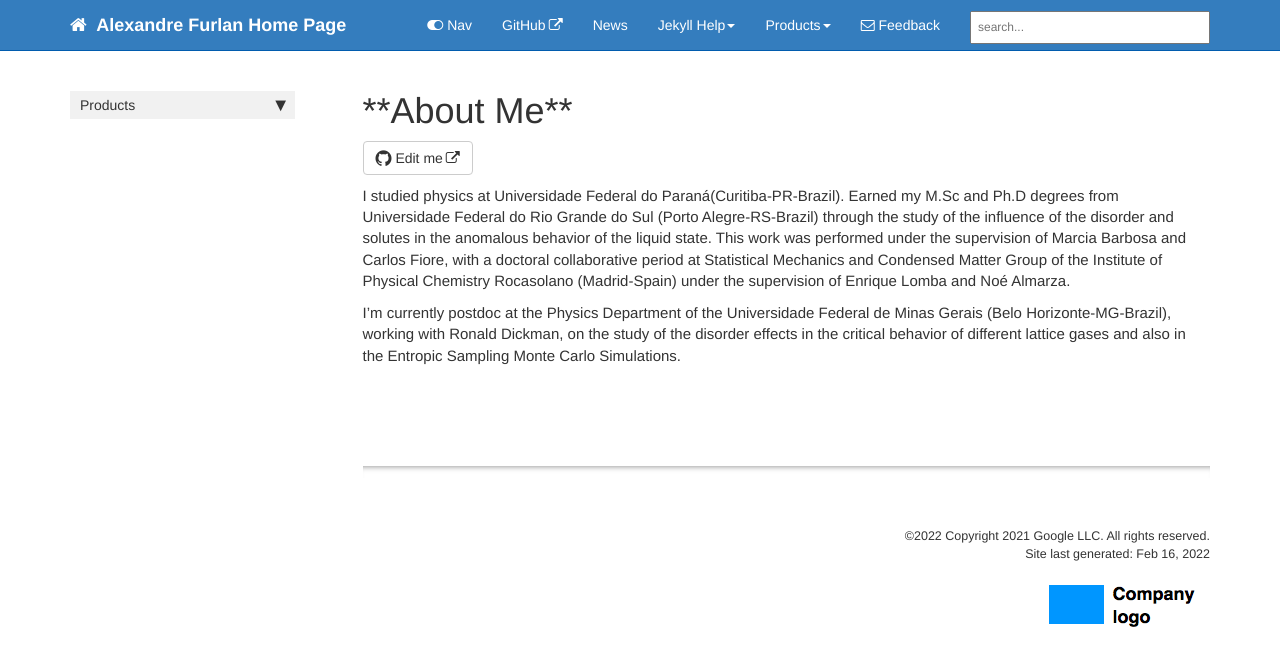
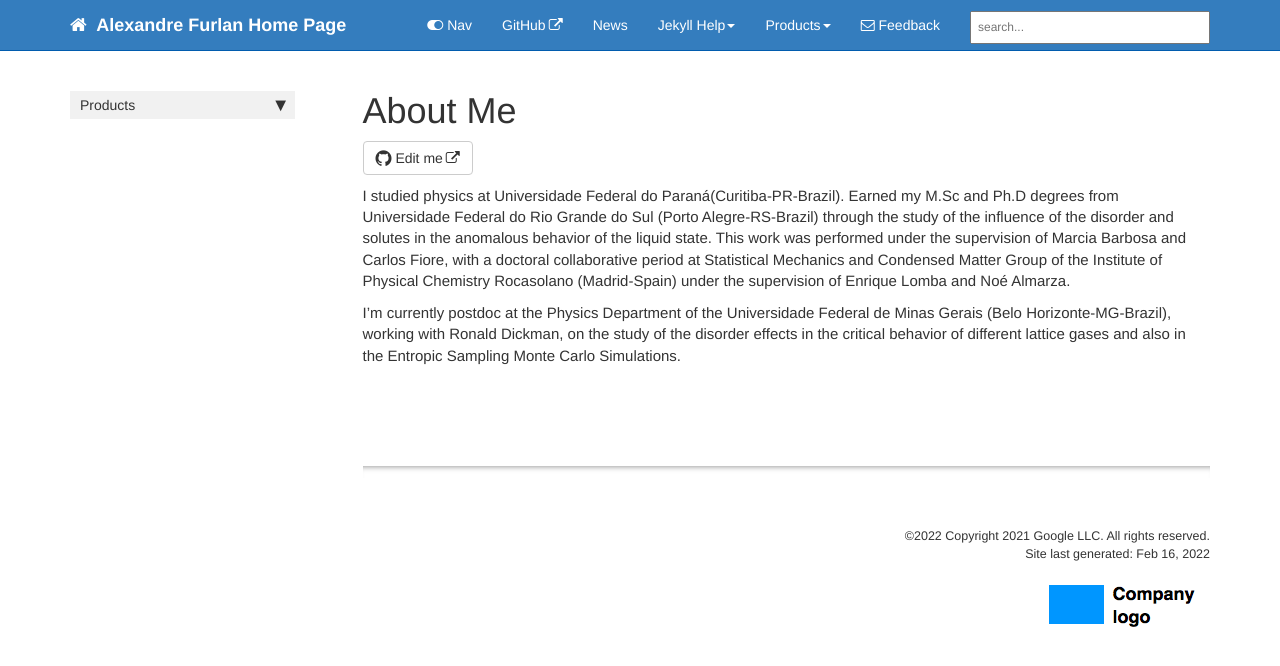
Before and after one commit to apfurlan/apfurlan.github.io, a Jekyll site: the page built from index.md, in a window 1280 px wide. Shown: the top 666 px of the page. Built offline with Jekyll 4.4.1, drawn with Linux system fonts in a browser that asks for light colours; comment, search, counter and statistics services are not loaded.

Commit message:
new commit

```diff
--- a/index.md
+++ b/index.md
@@ -1,5 +1,5 @@
 ---
-title: "**About Me**"
+title: "About Me"
 keywords: sample homepage
 #tags: [getting_started]
 #sidebar: mydoc_sidebar
```
